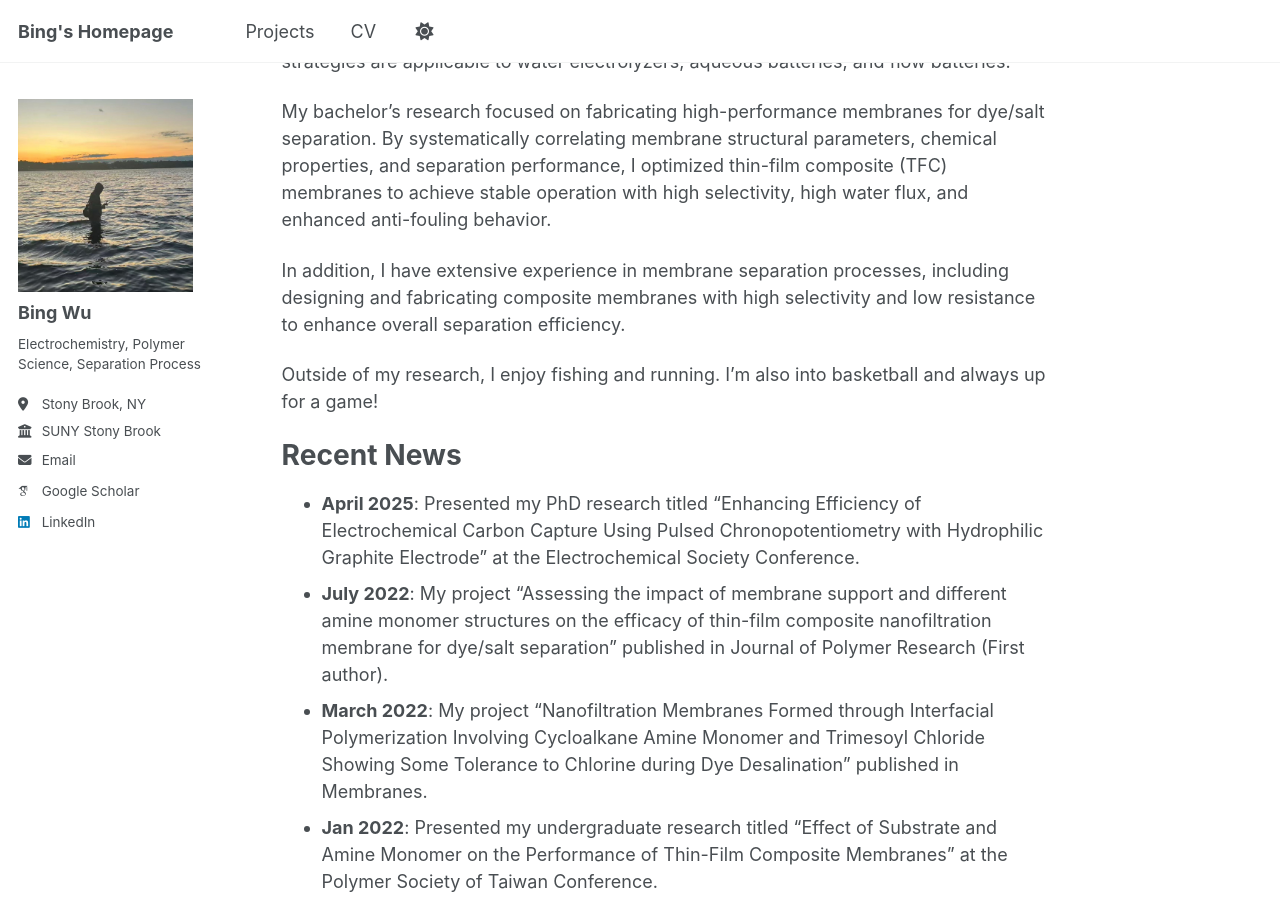
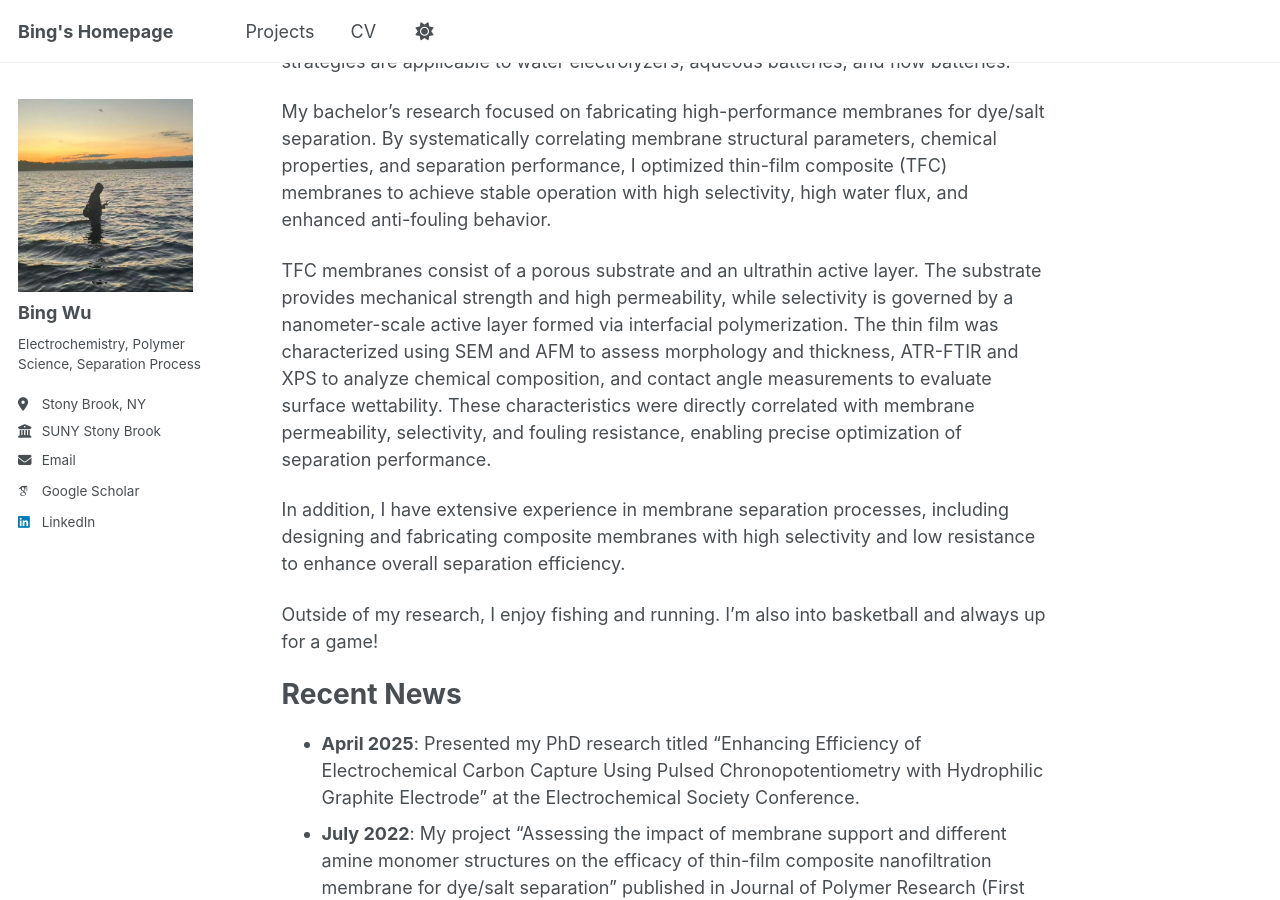
Before and after one commit to Bing-H-WU/Bing-H-WU.github.io, a Jekyll site: the page built from _pages/about.md, in a window 1280 px wide and 900 px high, scrolled down 572 px. Built offline with Jekyll 4.4.1, drawn with Linux system fonts in a browser that asks for light colours; some web fonts are replaced; a script that is not in the unit is left out.

Commit message:
Add TFC membranes characterization paragraph

```diff
--- a/_pages/about.md
+++ b/_pages/about.md
@@ -15,6 +15,8 @@ The system is based on a membrane electrode assembly (MEA) and uses aqueous elec
 
 My bachelor’s research focused on fabricating high-performance membranes for dye/salt separation. By systematically correlating membrane structural parameters, chemical properties, and separation performance, I optimized thin-film composite (TFC) membranes to achieve stable operation with high selectivity, high water flux, and enhanced anti-fouling behavior.
 
+TFC membranes consist of a porous substrate and an ultrathin active layer. The substrate provides mechanical strength and high permeability, while selectivity is governed by a nanometer-scale active layer formed via interfacial polymerization. The thin film was characterized using SEM and AFM to assess morphology and thickness, ATR-FTIR and XPS to analyze chemical composition, and contact angle measurements to evaluate surface wettability. These characteristics were directly correlated with membrane permeability, selectivity, and fouling resistance, enabling precise optimization of separation performance.
+
 In addition, I have extensive experience in membrane separation processes, including designing and fabricating composite membranes with high selectivity and low resistance to enhance overall separation efficiency.
 
 Outside of my research, I enjoy fishing and running. I'm also into basketball and always up for a game!
```
